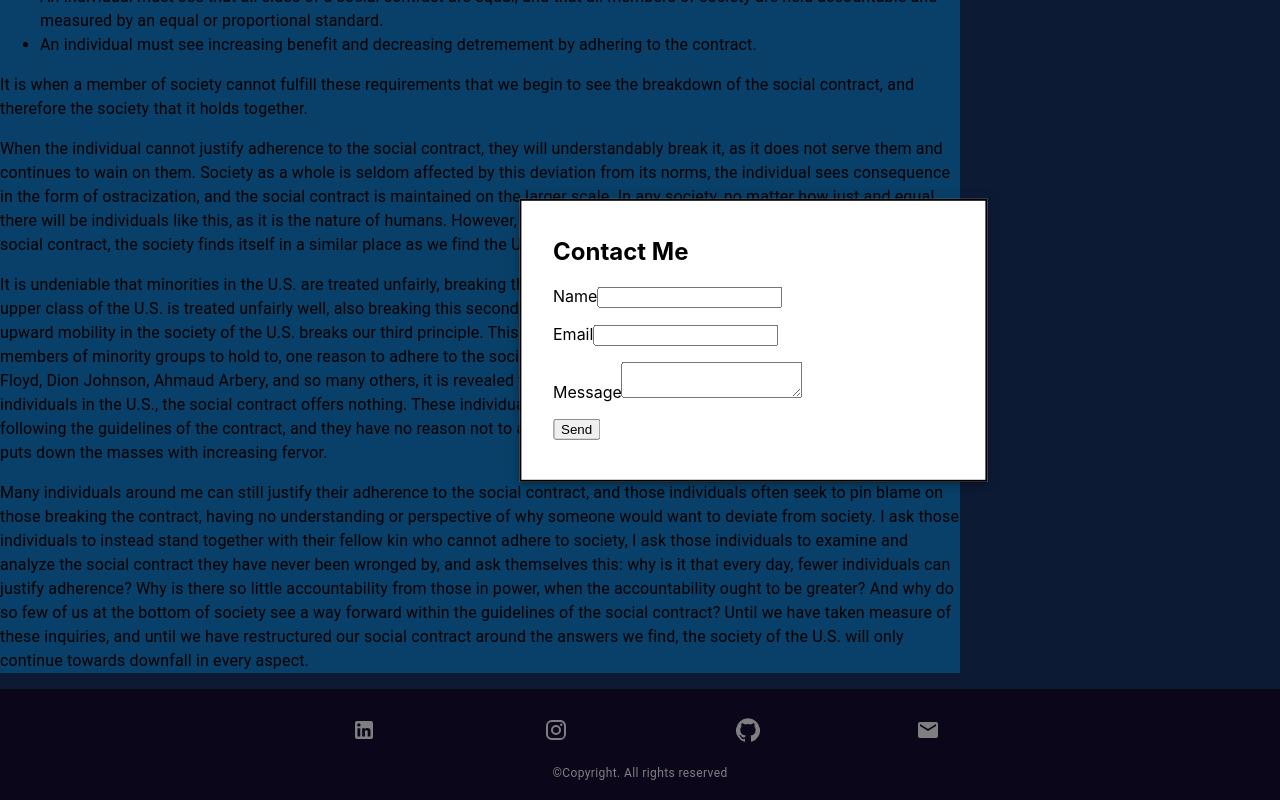
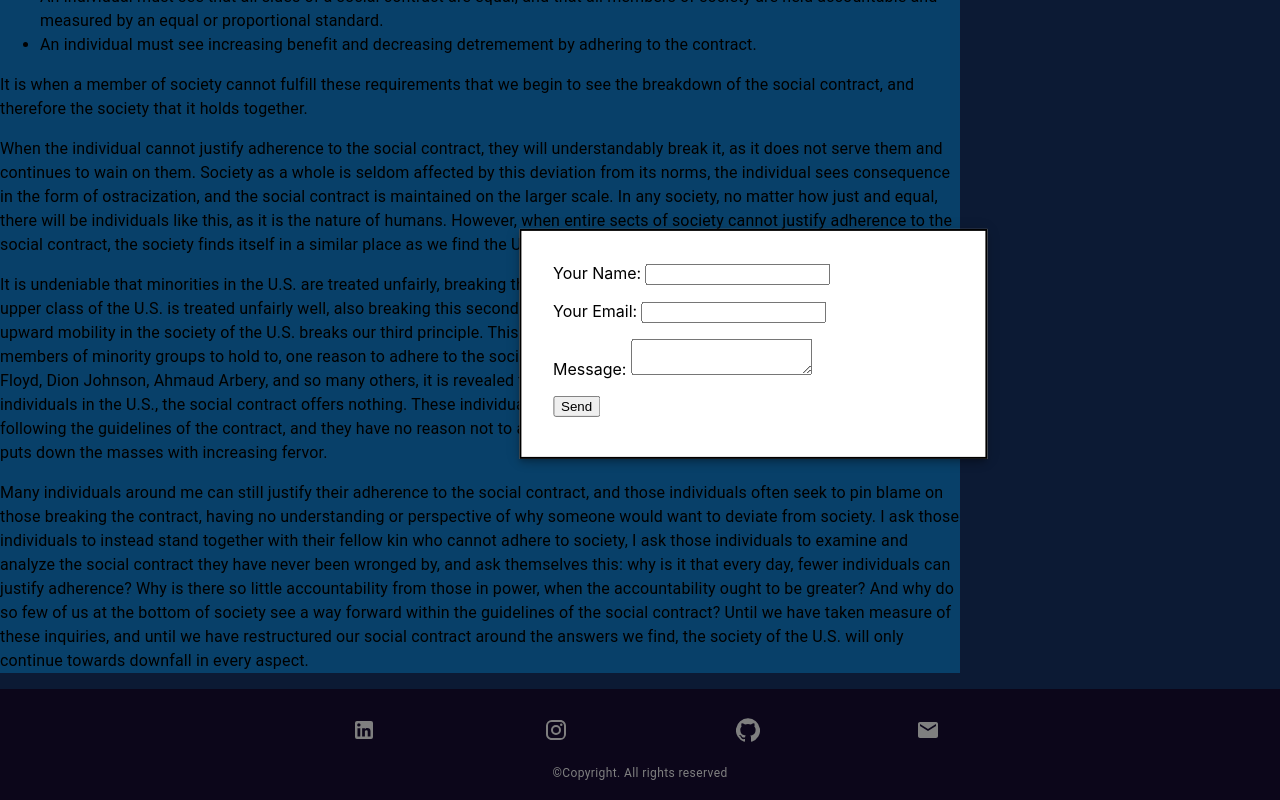
Before and after one commit to LucasAho/blog-front-end, a React (Create React App) app: page /blog in a window 1280 px wide. Both pictures are taken after a click on the button "ContactMe". Shown: the part 431-1231 px from the top of the page. Built offline with nearby package versions, Linux system fonts and the light colour scheme.

Commit message:
netlify forms take 2

```diff
--- /dev/null
+++ b/src/components/Footer/ContactForm.js
@@ -0,0 +1,59 @@
+import { ContactsTwoTone } from '@material-ui/icons';
+import React from 'react';
+
+const encode = (data) => {
+    return Object.keys(data)
+        .map(key => encodeURIComponent(key) + "=" + encodeURIComponent(data[key]))
+        .join("&");
+}
+
+class ContactForm extends React.Component {
+    constructor(props) {
+        super(props);
+        this.state = { name: "", email: "", message: "" };
+    }
+
+    /* Here’s the juicy bit for posting the form submission */
+
+    handleSubmit = e => {
+        fetch("/", {
+            method: "POST",
+            headers: { "Content-Type": "application/x-www-form-urlencoded" },
+            body: encode({ "form-name": "contact", ...this.state })
+        })
+            .then(() => alert("Success!"))
+            .catch(error => alert(error));
+
+        e.preventDefault();
+    };
+
+    handleChange = e => this.setState({ [e.target.name]: e.target.value });
+
+    render() {
+        const { name, email, message } = this.state;
+        return (
+            <form onSubmit={this.handleSubmit}>
+                <p>
+                    <label>
+                        Your Name: <input type="text" name="name" value={name} onChange={this.handleChange} />
+                    </label>
+                </p>
+                <p>
+                    <label>
+                        Your Email: <input type="email" name="email" value={email} onChange={this.handleChange} />
+                    </label>
+                </p>
+                <p>
+                    <label>
+                        Message: <textarea name="message" value={message} onChange={this.handleChange} />
+                    </label>
+                </p>
+                <p>
+                    <button type="submit">Send</button>
+                </p>
+            </form>
+        );
+    }
+}
+
+export default ContactForm;
--- a/src/components/Footer/Footer.component.js
+++ b/src/components/Footer/Footer.component.js
@@ -5,6 +5,7 @@
 import EmailIcon from '@material-ui/icons/Email';
 import InstagramIcon from '@material-ui/icons/Instagram';
 import GitHubIcon from '@material-ui/icons/GitHub';
+import ContactForm from "./ContactForm";
 
 const useStyles = makeStyles((theme) => createStyles({
     root: {
@@ -54,24 +55,7 @@
     };
     const modalBody = (
         <div style={modalStyle} className={classes.paper}>
-            <h2>Contact Me</h2>
-            <form name="contact" method="POST" data-netlify="true">
-                <p>
-                    <label for="name">Name</label>
-                    <input type="text" id="name" name="name" />
-                </p>
-                <p>
-                    <label for="Email">Email</label>
-                    <input type="text" id="email" name="email" />
-                </p>
-                <p>
-                    <label for="message">Message</label>
-                    <textarea id="message" name="message"></textarea>
-                </p>
-                <p>
-                    <button type="submit">Send</button>
-                </p>
-            </form>
+            <ContactForm/>
         </div>
     );
     return (
```
Also changed, not shown: 1 other file (tests, documents, lock files or other folders).
